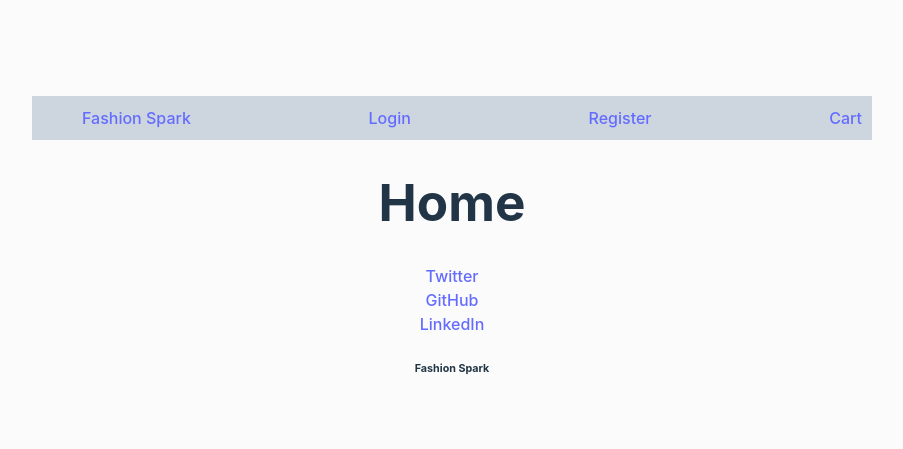
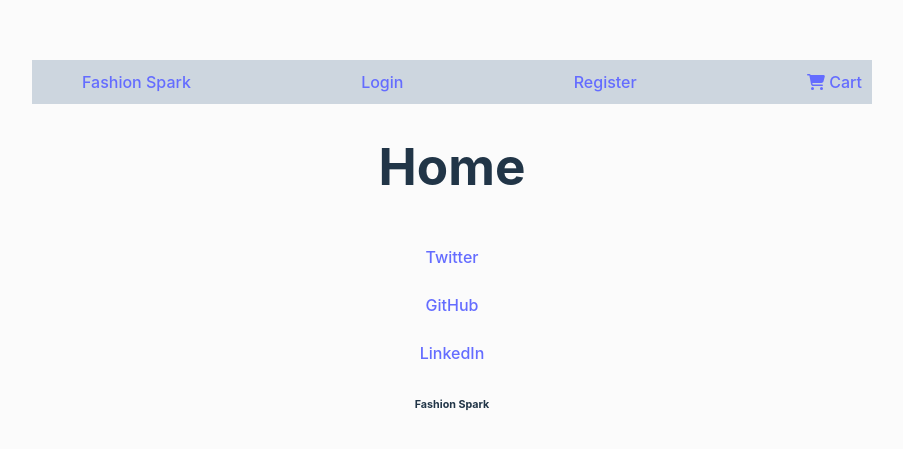
Before and after one commit to clcoder2425/Fashion-Spark, a React (Vite) app in the folder client/: page / in a window 1280 px wide. Shown: the part 159-608 px from the top of the page, without its empty margins (188-1091 px from the left). Built offline with nearby package versions, Linux system fonts and the light colour scheme.

Commit message:
added cart icon to navbar

```diff
--- a/client/package.json
+++ b/client/package.json
@@ -10,6 +10,8 @@
     "preview": "vite preview"
   },
   "dependencies": {
+    "@fortawesome/free-solid-svg-icons": "^6.5.1",
+    "@fortawesome/react-fontawesome": "^0.2.0",
     "font-awesome": "^4.7.0",
     "mdb-react-ui-kit": "^7.2.0",
     "react": "^18.2.0",
--- a/client/src/components/NavBar.jsx
+++ b/client/src/components/NavBar.jsx
@@ -1,5 +1,7 @@
 // This file is the NavTabs component. It is used to create the navigation tabs at the top of the page.
 import React from 'react';
+import { FontAwesomeIcon } from '@fortawesome/react-fontawesome';
+import { faShoppingCart } from '@fortawesome/free-solid-svg-icons';
 import './Styles/NavBar.css';
 
 function NavBar({ currentPage, handlePageChange }) {
@@ -37,13 +39,12 @@
         </a>
       </li>
       <li className="nav-item">
-        <a id ='nav-button'
+        <a
           href="#Cart"
           onClick={() => handlePageChange('Cart')}
-          // Check to see if the currentPage is `Resume`, and if so we use the active link class from bootstrap. Otherwise, we set it to a normal nav-link
           className={currentPage === 'Cart' ? 'nav-link active' : 'nav-link'}
         >
-      Cart
+          <FontAwesomeIcon icon={faShoppingCart} /> Cart
         </a>
       </li>
     </ul>
```
Also changed, not shown: 1 other file (tests, documents, lock files or other folders).
